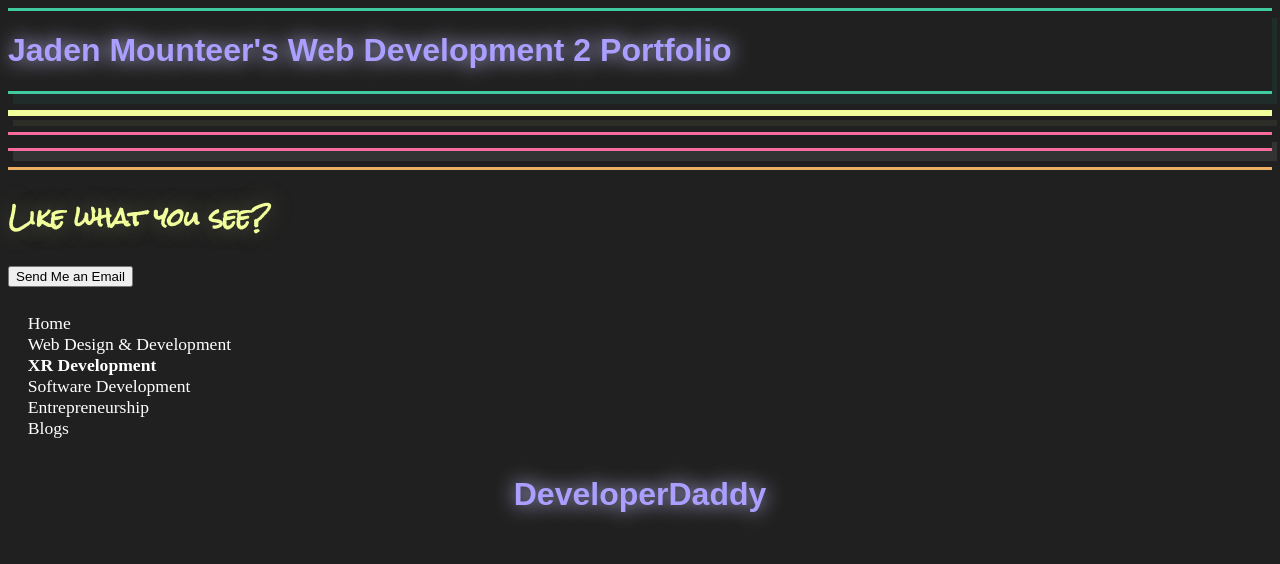
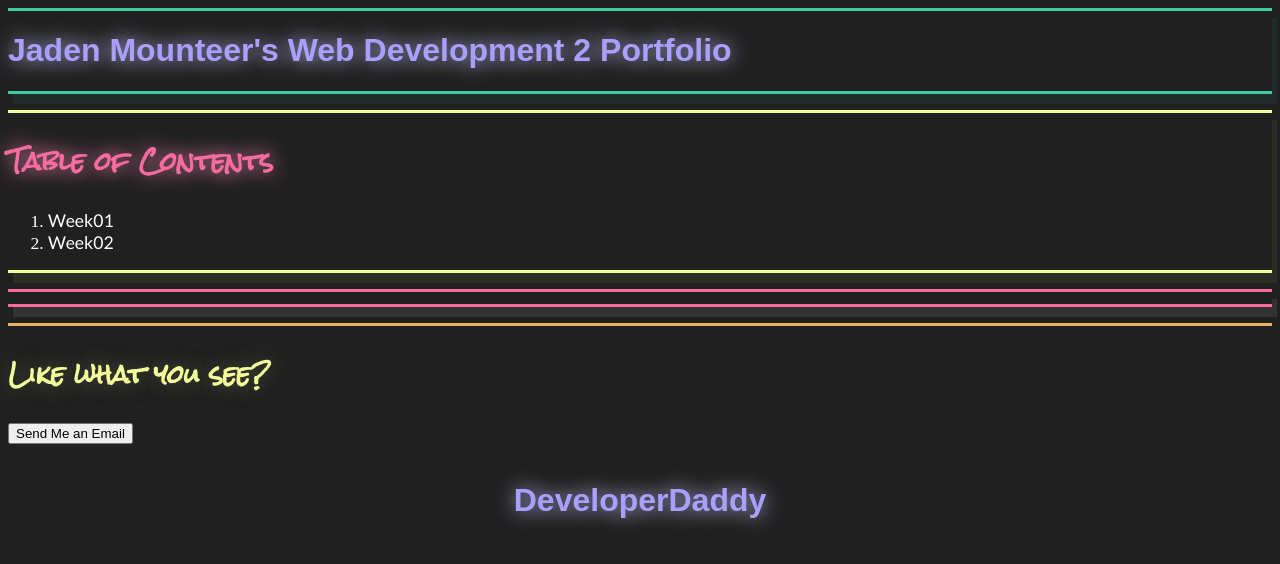
Before and after one commit to jadenmounteer/Web-Frontend-Development-II-Portfolio, a plain HTML site: page index.html in a window 1280 px wide. Drawn offline with Linux system fonts and the light colour scheme; a web font is replaced by a local one.

Commit message:
Added pages for week 1 and 2. Added table of contents

```diff
--- a/index.html
+++ b/index.html
@@ -3,7 +3,10 @@
     <head>
         <meta charset="UTF-8">
         <meta name="viewport" content="width=device-width, initial-scale=1.0">
+        <!-- Link to the CSS Stylesheet -->
         <link rel="stylesheet" href="styles.css" />
+        <!-- Link to the JavaScript file-->
+        <script src="js/main.js" defer></script>
         <title>Portfolio | Home</title>
     </head>
     <body>
@@ -14,8 +17,16 @@
             </header>
 
             <main>
-                <!-- Industry description section -->
-                <section class="industry-description-section" id="xr-industry-description-section">
+
+                <!-- Table of contents section -->
+                <section class="table-of-contents-section" id="table-of-contents-section">
+                    <h2 class="table-of-contents-header"> Table of Contents</h2>
+
+                    <!-- The list of links -->
+                    <!-- To add links to the list, add them to the tableOfContentsLinks array in the main.js file-->
+                    <ol id="table-of-contents-list-of-links"></ol>
+
+
 
                 </section>
 
@@ -36,31 +47,6 @@
                     </section>
                 </div>
 
-                <!--Footer Nav Section -->
-                <section id="footer-nav-section">
-                    <nav>
-                        <ul id="nav-list">
-                            <li id="home">
-                                <a class="nav-link" href="">Home</a>
-                            </li>
-                            <li id="web-design-and-development-link">
-                                <a class="nav-link" href="">Web Design & Development</a>
-                            </li>
-                            <li id="xr-development-link">
-                                <a class="nav-link" href="./assign05.html"><strong>XR Development</strong></a>
-                            </li>
-                            <li id="software-development-link">
-                                <a class="nav-link" href="">Software Development</a>
-                            </li>
-                            <li id="entrepreneurship-link">
-                                <a class="nav-link" href="">Entrepreneurship</a>
-                            </li>
-                            <li id="blogs-link">
-                                <a class="nav-link" href="">Blogs</a>
-                            </li>
-                        </ul>
-                    </nav>
-                </section>
 
                 <!--Social Media Link-->
                 <!--Logo-->
--- /dev/null
+++ b/js/main.js
@@ -0,0 +1,57 @@
+/* Global elements */
+
+// Array of links to display in the table of contents
+const tableOfContentsLinks = [
+    {
+        label: "Week01",
+        url: "week1/index.html"
+    },
+    {
+        label: "Week02",
+        url: "week2/index.html"
+    }
+]
+
+
+
+
+/* Functions */
+
+/*
+Selects an ol element from the html page.
+Reads a list of links from an array.
+For each of the items in the array of links, creates a li element,
+adds an a element with the label url from the list of links, and adds the new li element
+into the ol element grabbed above.
+*/
+function createTableOfContents(listOfLinks) {
+
+    // select the ol element
+    var htmlList = document.getElementById("table-of-contents-list-of-links");
+
+    // Loop through the elements in the listOfLinks array
+    for (let i = 0; i < listOfLinks.length; i++) {
+        // Create a li element
+        let listElement = document.createElement("li");
+        // Create the a element
+        let aElement = document.createElement("a");
+        // Change the url of the a element
+        aElement.href = listOfLinks[i].url;
+        // Create the link label
+        let linkLabel = listOfLinks[i].label;
+        let linkLabelNode = document.createTextNode(linkLabel);
+        // Append the label to the a element
+        aElement.appendChild(linkLabelNode);
+        // Append the a element to the li element
+        listElement.appendChild(aElement);
+        // Add the li element to the html list
+        htmlList.appendChild(listElement);
+    }
+
+}
+
+
+/* Function calls */
+
+// Create the table of contents
+createTableOfContents(tableOfContentsLinks);
--- a/styles.css
+++ b/styles.css
@@ -68,7 +68,7 @@ header {
 }
 
 /* Style the industry title */
-.industry-description-header {
+.table-of-contents-header {
     color: #F76B9F;
     /* Give the header a glow */
     text-shadow: 0px 0px 20px #F98BB3;
@@ -81,8 +81,29 @@ p {
     color: white;
 }
 
+/* Style the table of contents*/
+li {
+    color: white;
+    font-size: 1.1em;
+}
+
+#table-of-contents-list-of-links a{
+    font-family: 'Lato', sans-serif;
+    color: white;
+    text-decoration: none;
+
+}
+
+/* Style the links when you hover over them */
+#table-of-contents-list-of-links a:hover {
+    color: #F76B9F;
+    cursor: grab;
+}
+
+
+
 /* Style the industry description section */
-.industry-description-section {
+.table-of-contents-section {
     /* Put some margin from from the top section */
     margin-top: 1em;
     /* Put a border around the section */
@@ -170,28 +191,6 @@ footer {
     color: #F1FE9B;
     font-family: 'Rock Salt', cursive;
     text-shadow: 0px 0px 20px #575A40;
-}
-
-/* Style the nav links in the footer */
-nav {
-    /* Make some room from the top element */
-    margin-top: 2%;
-
-}
-nav ul {
-    /* Remove the bullets */
-    list-style: none;
-    /* Move all of the links left a bit */
-    margin-left: -1.6%;
-  }
-
-.nav-link {
-/* Change the color of the links */
-color: white;
-/* Romove the underlines */
-text-decoration: none;
-/* Change the font size */
-font-size: 1.1em;
 }
 
 /* Style the footer at the bottom of the page */
```
Also changed, not shown: week1/index.html (added), week2/index.html (added).
